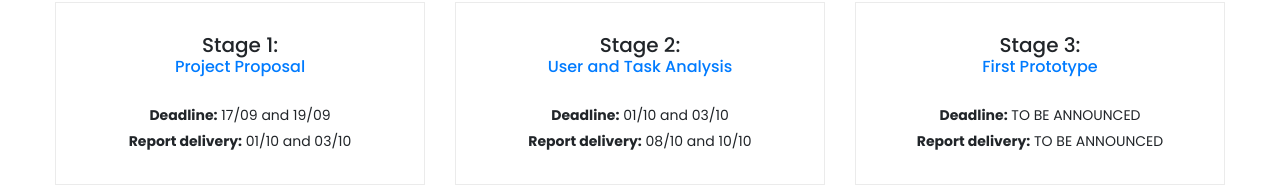
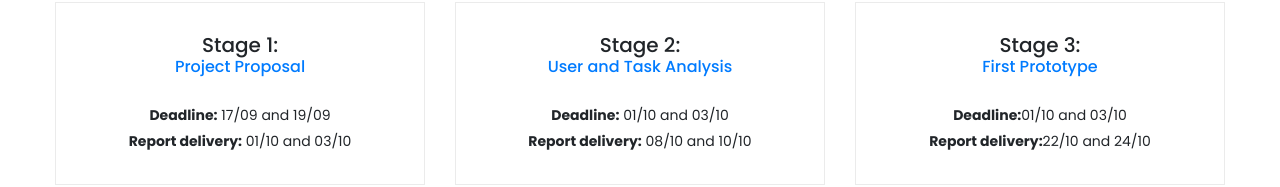
Before and after one commit to lc-correia/projectwebsite, a website: page project.html in a window 1280 px wide. Shown: the part 645-832 px from the top of the page. Drawn offline with Linux system fonts and the light colour scheme; no server answers.

Commit message:
Update Stage 3 DeadLines

```diff
--- a/project.html
+++ b/project.html
@@ -117,7 +117,7 @@
                                 <a href="" target="_blank"><h6>First Prototype</h6></a>
                                 <div class="l_news_content">
                                   </br>
-                                    <p><b>Deadline:</b> TO BE ANNOUNCED</p>                                    <p><b>Report delivery:</b> TO BE ANNOUNCED</p>
+                                    <p><b>Deadline:</b>01/10 and 03/10</p>                                    <p><b>Report delivery:</b>22/10 and 24/10</p>
                                 </div>
                         </div>
                     </div>
```
